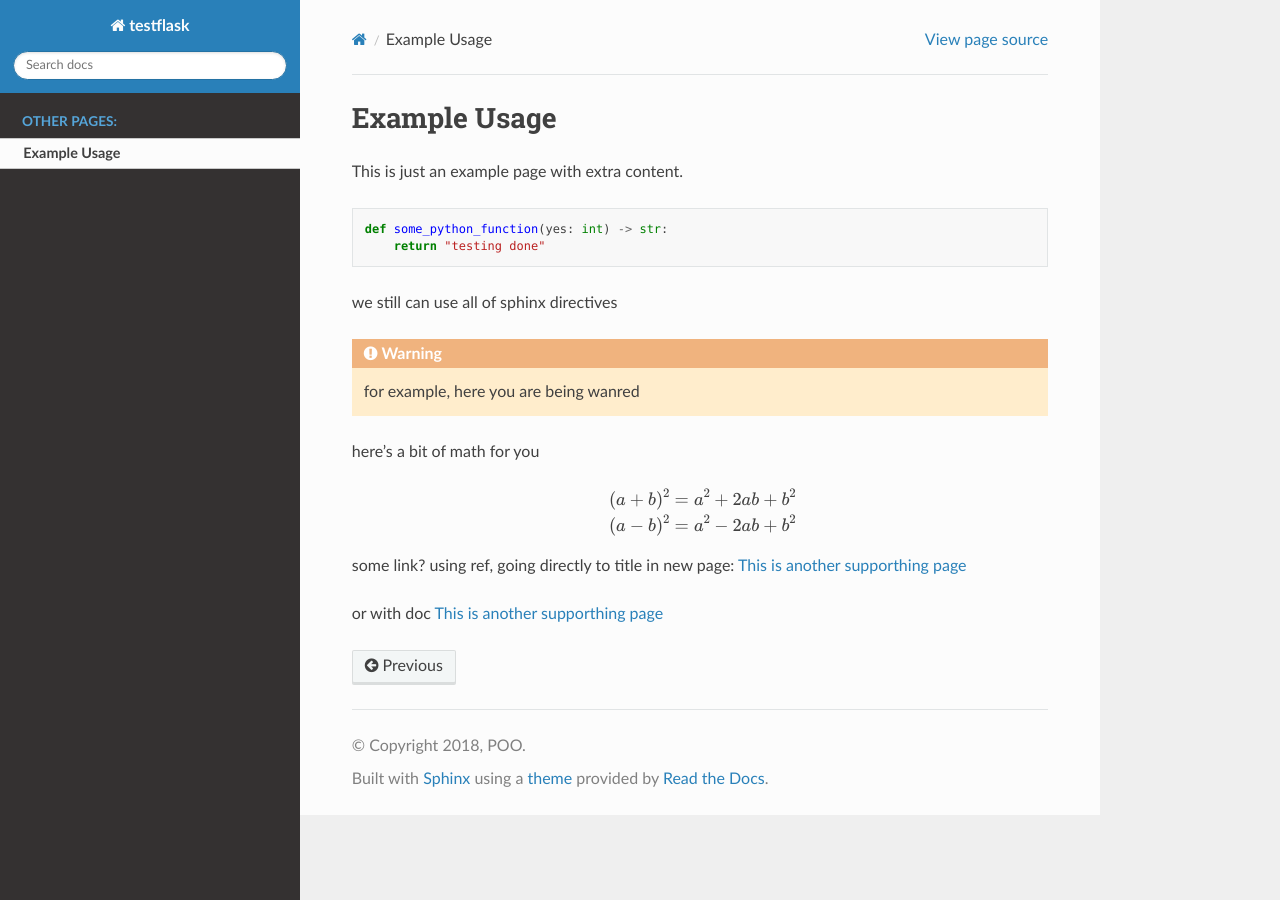
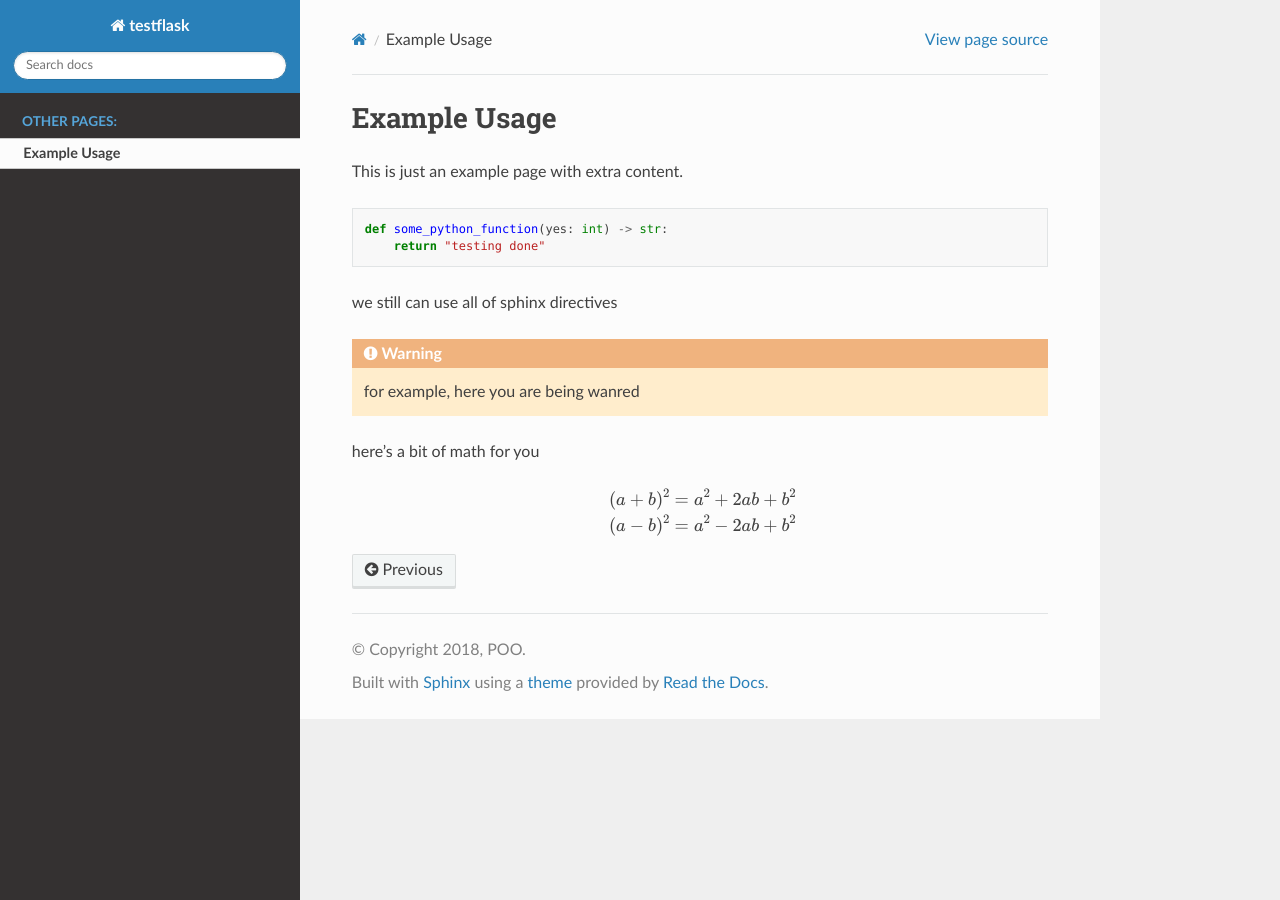
Before and after one commit to tupini07/SDE-Automatic-Documentation, a Sphinx documentation site: the page built from docs/source/anotherdoc.rst, in a window 1280 px wide. Built offline with Sphinx 7.4.7 and the Read the Docs theme 2.0.0, drawn with Linux system fonts in a browser that asks for light colours.

Commit message:
modified doc

```diff
--- a/docs/source/extradoc.rst
+++ b/docs/source/anotherdoc.rst
@@ -21,8 +21,3 @@ here's a bit of math for you
    (a + b)^2 = a^2 + 2ab + b^2
 
    (a - b)^2 = a^2 - 2ab + b^2
-
-
-some link? using ref, going directly to title in new page: :ref:`this_is_the_name_of_the_page`
-
-or with doc :doc:`otherdoc`
--- a/docs/source/index.rst
+++ b/docs/source/index.rst
@@ -7,7 +7,7 @@
     :maxdepth: 2
     :caption: Other pages:
 
-    extradoc
+    anotherdoc
 
 My documentation!
 =======================================
```
Also changed, not shown: docs/source/otherdoc.rst (deleted, +0 -28 lines).
